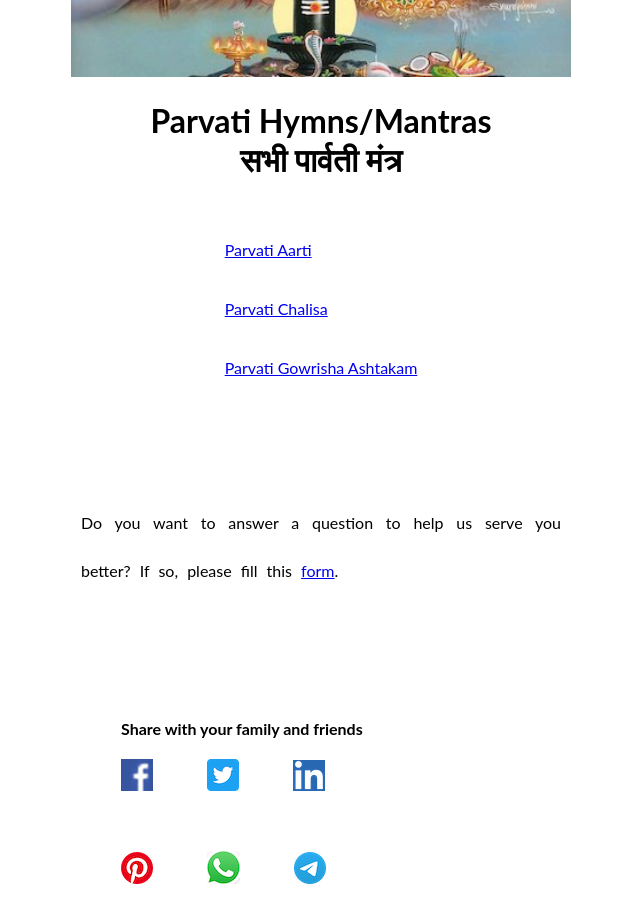
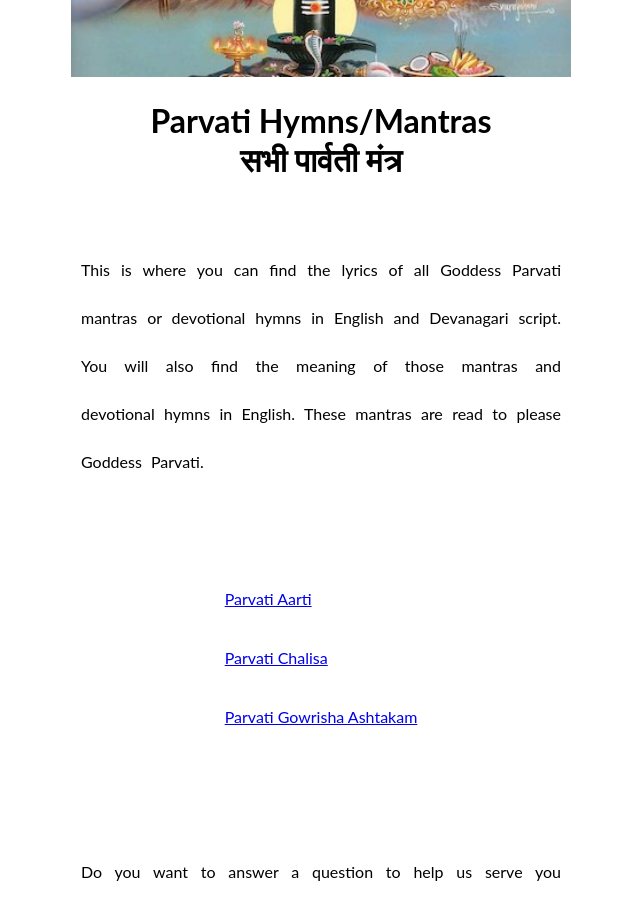
Before and after one commit to abhishekdjoshi/abhishekdjoshi.kclstr.io, a Jekyll site: the page pages/parvati/all.html, which Jekyll copies as it is, in a window 1280 px wide and 900 px high, scrolled down 645 px. Shown: the whole window, without its empty margins (319-959 px from the left). Built offline with Jekyll 4.4.1, drawn with Linux system fonts in a browser that asks for light colours; a script that is not in the unit is left out.

Commit message:
Update all.html

```diff
--- a/pages/parvati/all.html
+++ b/pages/parvati/all.html
@@ -6,7 +6,7 @@
     <meta http-equiv="Content-Type" content="text/html; charset=UTF-8" />
     <meta
       name="description"
-      content="Learn all the mantras and devotional hymns of Goddess Parvati. Read them in English and Hindi or Sanskrit. Convey your prayers to Mata Parvati."
+      content="Learn Parvati mantras and devotional hymns. Read the lyrics in English and Hindi or Sanskrit, and get the meaning in English."
     />
     <meta
       name="keywords"
@@ -125,7 +125,7 @@
       });
     </script>
   </head>
-  <body>
+  <body onselectstart="return false;">
     <!--Added below on 18th Feb 2020 at 8:15 PM-->
     <div id="mySidenav" class="sidenav">
       <a href="javascript:void(0)" class="closebtn" onclick="closeNav()"
@@ -157,6 +157,14 @@
         सभी पार्वती मंत्र
       </h1>
       <br />
+
+      <p>
+        This is where you can find the lyrics of all Goddess Parvati mantras or
+        devotional hymns in English and Devanagari script. You will also find
+        the meaning of those mantras and devotional hymns in English. These
+        mantras are read to please Goddess Parvati.
+      </p>
+      <br /><br /><br />
 
       <table>
         <tr>
```
